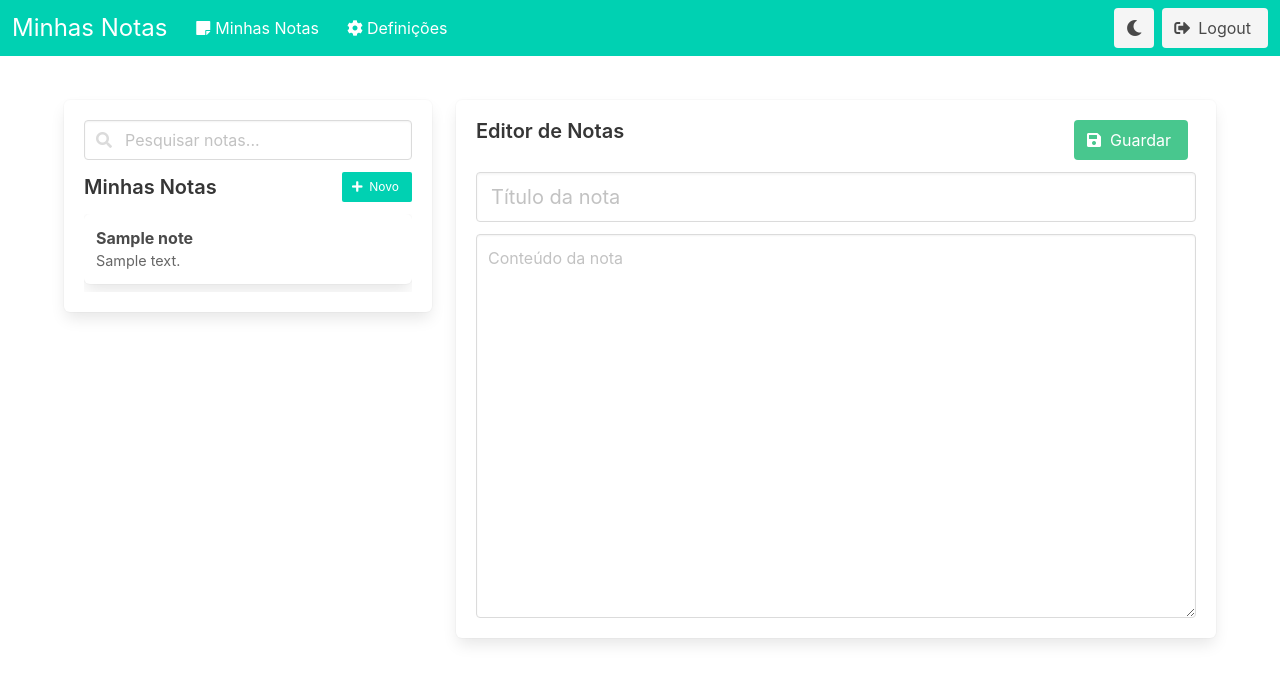
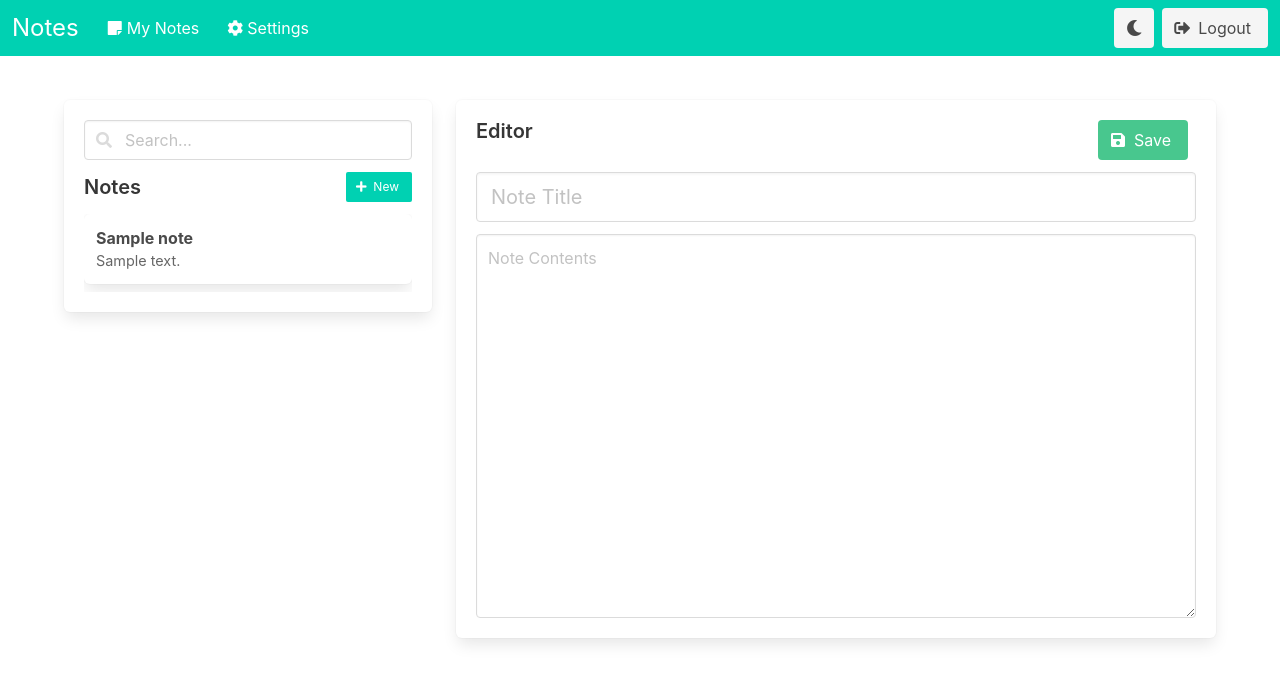
Before and after one commit to pedromgsanches/notes, a Flask app: page /notes in a window 1280 px wide. Shown: the top 683 px of the page. Run offline with Flask 3, Linux system fonts and the light colour scheme; a user stored in the database is signed in; tables that the repository leaves empty hold one stand-in row (values such as "Sample post").

Commit message:
translate to english

```diff
--- a/app/main.py
+++ b/app/main.py
@@ -95,7 +95,7 @@ def get_note(note_id):
 
     if note:
         return {'id': note[0], 'title': note[1], 'content': note[2]}
-    return {'error': 'Nota não encontrada'}, 404
+    return {'error': 'Not found'}, 404
 
 @app.route('/notes/<int:note_id>/update', methods=['POST'])
 @login_required
@@ -129,9 +129,9 @@ def settings():
         new_password = request.form.get('new_password')
 
         if User.change_password(current_user.id, current_password, new_password):
-            flash('Senha alterada com sucesso')
+            flash('Password changed')
         else:
-            flash('Senha atual incorreta')
+            flash('Current password is wrong')
 
     return render_template('settings.html')
 
--- a/app/templates/base.html
+++ b/app/templates/base.html
@@ -3,7 +3,7 @@
 <head>
     <meta charset="UTF-8">
     <meta name="viewport" content="width=device-width, initial-scale=1.0">
-    <title>Aplicação de Notas</title>
+    <title>Notes</title>
     <link rel="stylesheet" href="https://cdn.jsdelivr.net/npm/bulma@0.9.4/css/bulma.min.css">
     <link rel="stylesheet" href="https://cdnjs.cloudflare.com/ajax/libs/font-awesome/5.15.4/css/all.min.css">
     <style>
@@ -76,7 +76,7 @@
     {% if current_user.is_authenticated %}
     <nav class="navbar is-primary is-fixed-top" role="navigation" aria-label="main navigation">
         <div class="navbar-brand">
-            <h1 class="navbar-item is-size-4">Minhas Notas</h1>
+            <h1 class="navbar-item is-size-4">Notes</h1>
 
             <a role="button" class="navbar-burger" aria-label="menu" aria-expanded="false" data-target="navMenu">
                 <span aria-hidden="true"></span>
@@ -89,11 +89,11 @@
             <div class="navbar-start">
                 <a href="{{ url_for('notes') }}" class="navbar-item">
                     <span class="icon"><i class="fas fa-sticky-note"></i></span>
-                    <span>Minhas Notas</span>
+                    <span>My Notes</span>
                 </a>
                 <a href="{{ url_for('settings') }}" class="navbar-item">
                     <span class="icon"><i class="fas fa-cog"></i></span>
-                    <span>Definições</span>
+                    <span>Settings</span>
                 </a>
             </div>
 
--- a/app/templates/login.html
+++ b/app/templates/login.html
@@ -8,7 +8,7 @@
 
             <form method="post" action="{{ url_for('login') }}">
                 <div class="field">
-                    <label class="label" for="username">Usuário</label>
+                    <label class="label" for="username">Username</label>
                     <div class="control has-icons-left">
                         <input class="input" type="text" id="username" name="username" required>
                         <span class="icon is-small is-left">
@@ -18,7 +18,7 @@
                 </div>
 
                 <div class="field">
-                    <label class="label" for="password">Senha</label>
+                    <label class="label" for="password">Password</label>
                     <div class="control has-icons-left">
                         <input class="input" type="password" id="password" name="password" required>
                         <span class="icon is-small is-left">
@@ -30,7 +30,7 @@
                 <div class="field">
                     <div class="control">
                         <button type="submit" class="button is-primary is-fullwidth">
-                            Entrar
+                            Get Me In!
                         </button>
                     </div>
                 </div>
--- a/app/templates/notes.html
+++ b/app/templates/notes.html
@@ -7,7 +7,7 @@
             <div class="field">
                 <div class="control has-icons-left">
                     <form method="get" action="{{ url_for('notes') }}">
-                        <input class="input" type="text" name="search" placeholder="Pesquisar notas..." value="{{ search_query }}">
+                        <input class="input" type="text" name="search" placeholder="Search..." value="{{ search_query }}">
                         <span class="icon is-left">
                             <i class="fas fa-search"></i>
                         </span>
@@ -16,12 +16,12 @@
             </div>
 
             <div class="is-flex is-justify-content-space-between is-align-items-center mb-3">
-                <h2 class="title is-5 mb-0">Minhas Notas</h2>
+                <h2 class="title is-5 mb-0">Notes</h2>
                 <button id="new-note-btn" class="button is-small is-primary">
                     <span class="icon">
                         <i class="fas fa-plus"></i>
                     </span>
-                    <span>Novo</span>
+                    <span>New</span>
                 </button>
             </div>
 
@@ -36,9 +36,9 @@
                 {% else %}
                     <p class="has-text-grey-light has-text-centered p-4">
                         {% if search_query %}
-                            Nenhum resultado para "{{ search_query }}"
+                            No results for "{{ search_query }}"
                         {% else %}
-                            Sem notas. Crie uma nova nota!
+                            Zero Contents! Create some notes
                         {% endif %}
                     </p>
                 {% endif %}
@@ -49,19 +49,19 @@
     <div class="column is-two-thirds">
         <div class="box">
             <div class="is-flex is-justify-content-space-between mb-3">
-                <h2 class="title is-5 mb-0">Editor de Notas</h2>
+                <h2 class="title is-5 mb-0">Editor</h2>
                 <div class="buttons">
                     <button id="save-btn" class="button is-success">
                         <span class="icon">
                             <i class="fas fa-save"></i>
                         </span>
-                        <span>Guardar</span>
+                        <span>Save</span>
                     </button>
                     <button id="delete-btn" class="button is-danger is-hidden-mobile">
                         <span class="icon">
                             <i class="fas fa-trash"></i>
                         </span>
-                        <span>Eliminar</span>
+                        <span>Delete</span>
                     </button>
                 </div>
             </div>
@@ -70,12 +70,12 @@
                 <input type="hidden" id="note-id" name="note-id">
                 <div class="field">
                     <div class="control">
-                        <input class="input is-medium" type="text" id="note-title" name="title" placeholder="Título da nota" required>
+                        <input class="input is-medium" type="text" id="note-title" name="title" placeholder="Note Title" required>
                     </div>
                 </div>
                 <div class="field">
                     <div class="control">
-                        <textarea class="textarea" id="note-content" name="content" placeholder="Conteúdo da nota" rows="15"></textarea>
+                        <textarea class="textarea" id="note-content" name="content" placeholder="Note Contents" rows="15"></textarea>
                     </div>
                 </div>
             </form>
@@ -85,7 +85,7 @@
                     <span class="icon">
                         <i class="fas fa-trash"></i>
                     </span>
-                    <span>Eliminar</span>
+                    <span>Delete</span>
                 </button>
             </div>
         </div>
@@ -122,7 +122,7 @@
                     deleteBtn.classList.remove('is-hidden');
                     mobileDeleteBtn.classList.remove('is-hidden');
                 })
-                .catch(error => console.error('Erro ao carregar nota:', error));
+                .catch(error => console.error('Error loading data:', error));
         }
 
         // Find this in the script section of notes.html and update it
@@ -193,7 +193,7 @@
 
         function handleDelete() {
             const id = noteId.value;
-            if (id && confirm('Tem certeza que deseja excluir esta nota?')) {
+            if (id && confirm('Sure to remove?')) {
                 const form = document.createElement('form');
                 form.method = 'post';
                 form.action = `/notes/${id}/delete`;
```
Also changed, not shown: app/templates/settings.html (+4 -4 lines), 1 other file.
